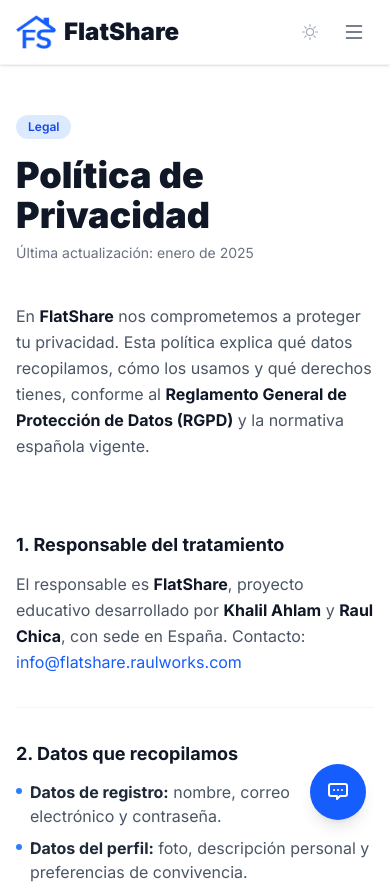
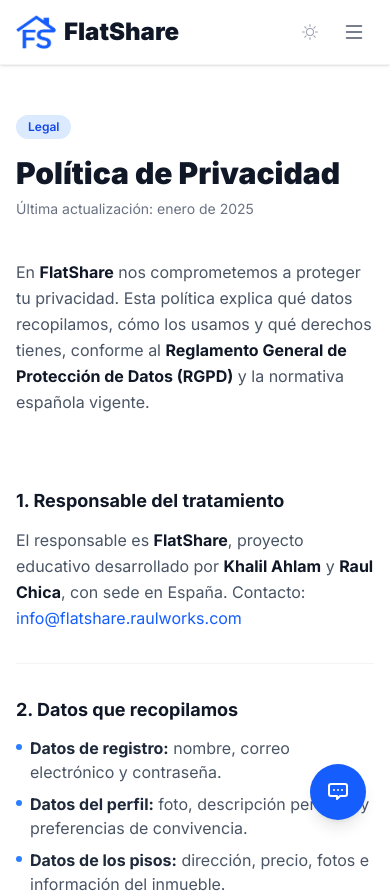
Before and after one commit to khalilahlam/FlatShare, an Angular app in the folder flatsharecliente/: page /privacidad in a window 390 px wide. Shown: the top 893 px of the page. Built offline with nearby package versions, Linux system fonts and the light colour scheme.

Commit message:
responsive politicas

```diff
--- a/flatsharecliente/src/app/components/cookies/cookies.html
+++ b/flatsharecliente/src/app/components/cookies/cookies.html
@@ -5,7 +5,7 @@
       <span class="inline-block bg-blue-100 text-blue-700 text-xs font-semibold px-3 py-1 rounded-full mb-4">
         Legal
       </span>
-      <h1 class="text-4xl font-black text-gray-900 mb-2">Política de Cookies</h1>
+<h1 class="text-3xl sm:text-4xl font-black text-gray-900 mb-2">Política de Cookies</h1>
       <p class="text-gray-500 text-sm">Última actualización: enero de 2025</p>
     </div>
 
--- a/flatsharecliente/src/app/components/privacidad/privacidad.html
+++ b/flatsharecliente/src/app/components/privacidad/privacidad.html
@@ -6,7 +6,7 @@
       <span class="inline-block bg-blue-100 text-blue-700 text-xs font-semibold px-3 py-1 rounded-full mb-4">
         Legal
       </span>
-      <h1 class="text-4xl font-black text-gray-900 mb-2">Política de Privacidad</h1>
+      <h1 class="text-3xl sm:text-4xl font-black text-gray-900 mb-2">Política de Privacidad</h1>
       <p class="text-gray-500 text-sm">Última actualización: enero de 2025</p>
     </div>
 
--- a/flatsharecliente/src/app/components/terminos/terminos.html
+++ b/flatsharecliente/src/app/components/terminos/terminos.html
@@ -6,7 +6,7 @@
       <span class="inline-block bg-blue-100 text-blue-700 text-xs font-semibold px-3 py-1 rounded-full mb-4">
         Legal
       </span>
-      <h1 class="text-4xl font-black text-gray-900 mb-2">Términos de Uso</h1>
+      <h1 class="text-3xl sm:text-4xl font-black text-gray-900 mb-2">Términos de Uso</h1>
       <p class="text-gray-500 text-sm">Última actualización: enero de 2025</p>
     </div>
 
```
